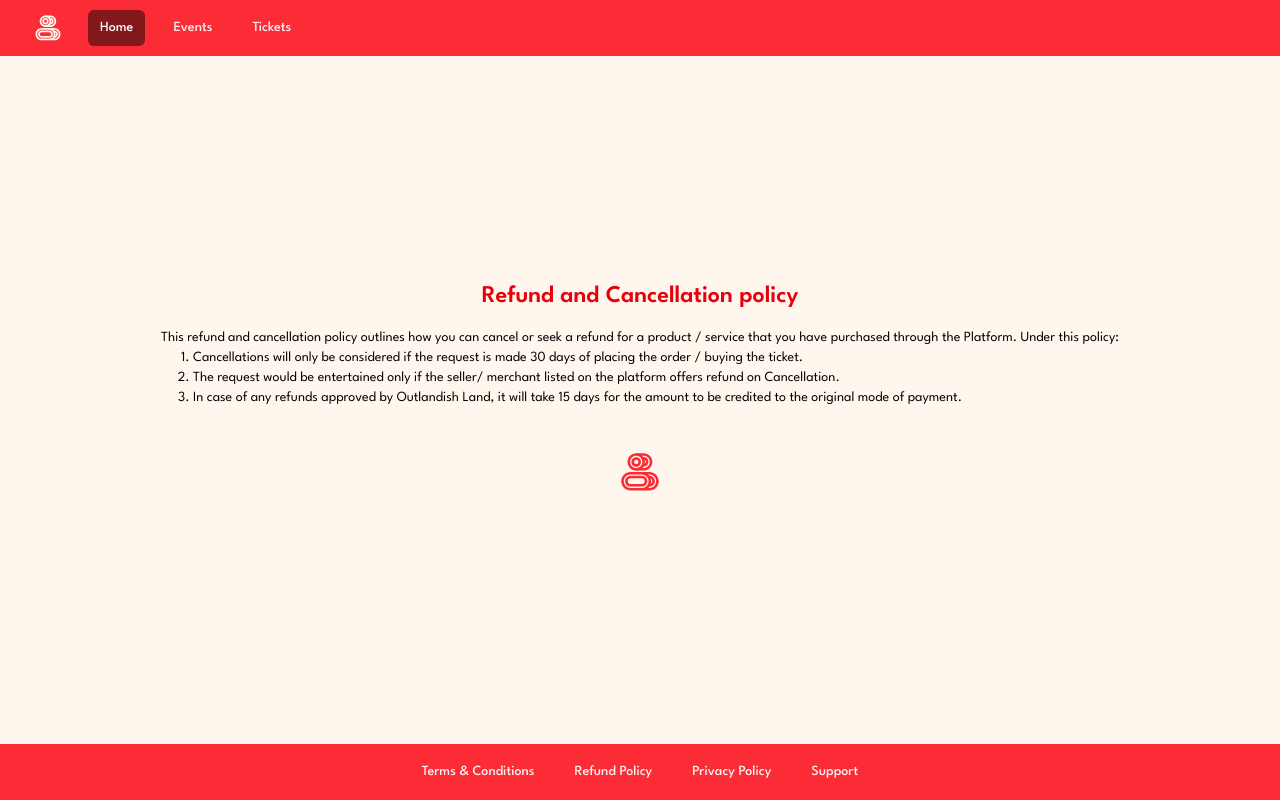
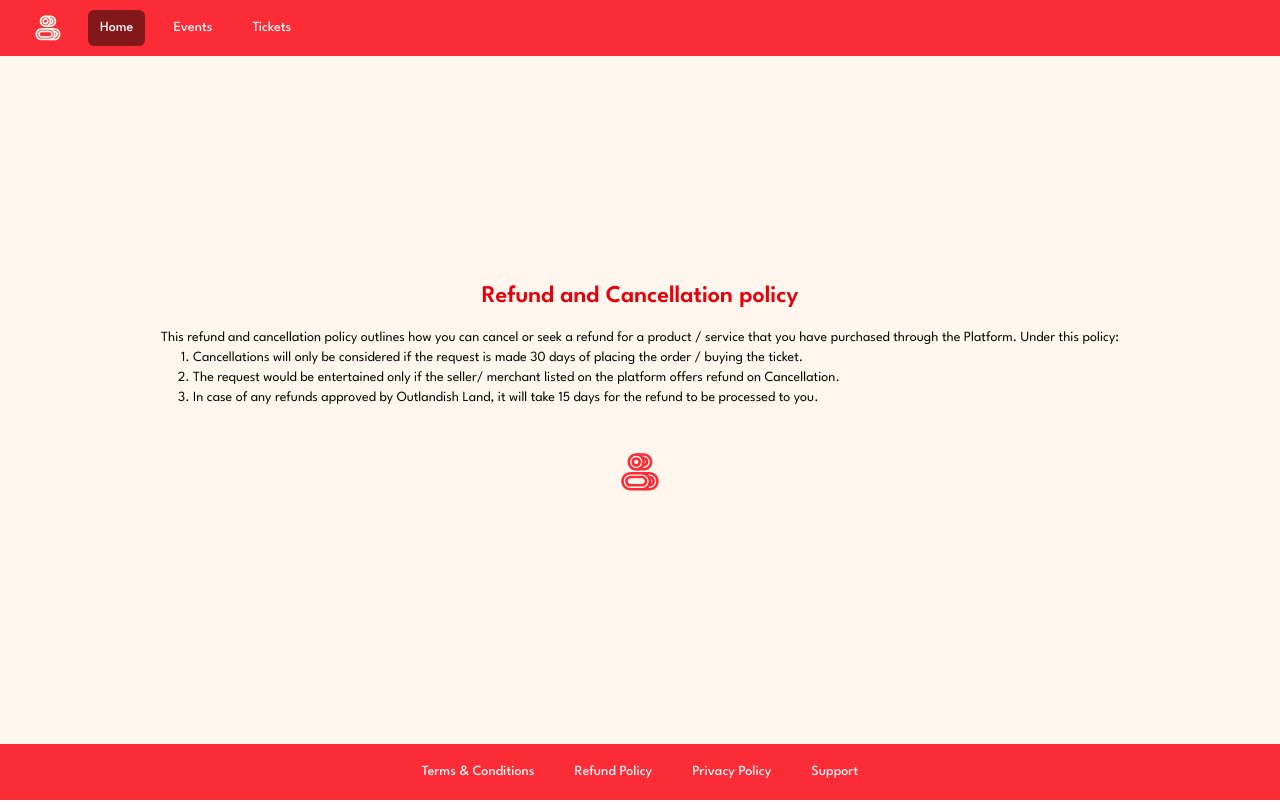
Before and after one commit to Sodium-CL/outlandish-land, a SvelteKit app in the folder web/: page /refund-policy in a window 1280 px wide. Built offline with nearby package versions, Linux system fonts and the light colour scheme.

Commit message:
Refund policy

```diff
--- a/web/package.json
+++ b/web/package.json
@@ -21,7 +21,9 @@
 		"node": ">=18.13 <19"
 	},
 	"dependencies": {
+		"@sanity/image-url": "^1.1.0",
 		"@tailwindcss/vite": "^4.0.6",
+		"next-sanity": "^9.8.59",
 		"tailwindcss": "^4.0.6"
 	}
 }
--- a/web/src/routes/refund-policy/+page.svelte
+++ b/web/src/routes/refund-policy/+page.svelte
@@ -24,8 +24,7 @@
             </li>
             <li>
                 In case of any refunds approved by Outlandish Land, it will take
-                15 days for the amount to be credited to the original mode of
-                payment.
+                15 days for the refund to be processed to you.
             </li>
         </ul>
     </div>
--- /dev/null
+++ b/web/src/sanity/client.ts
@@ -0,0 +1,8 @@
+import { createClient } from "next-sanity";
+
+export const client = createClient({
+  projectId: "k97xe8j2",
+  dataset: "production",
+  apiVersion: "2024-01-01",
+  useCdn: false,
+});
```
